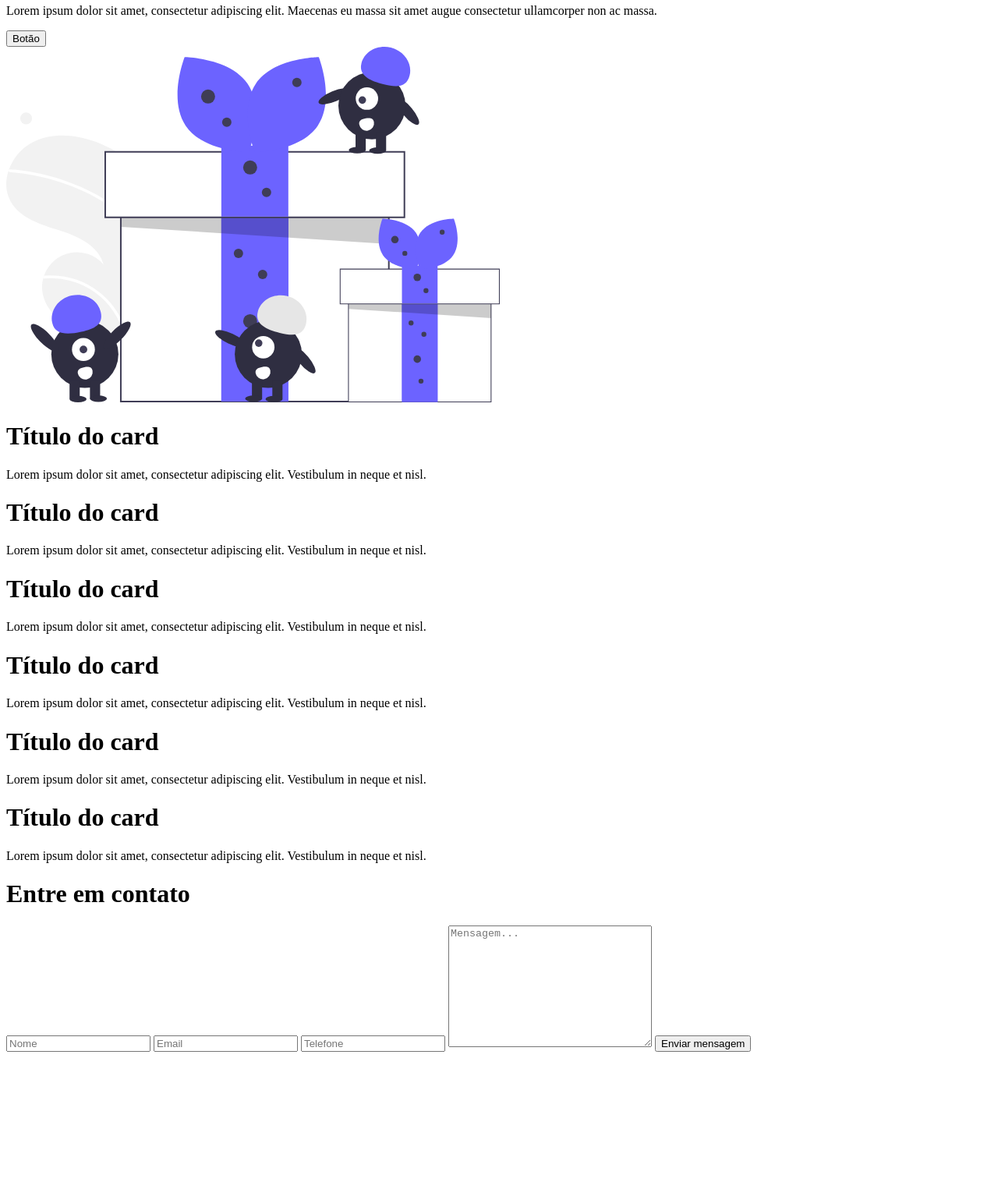
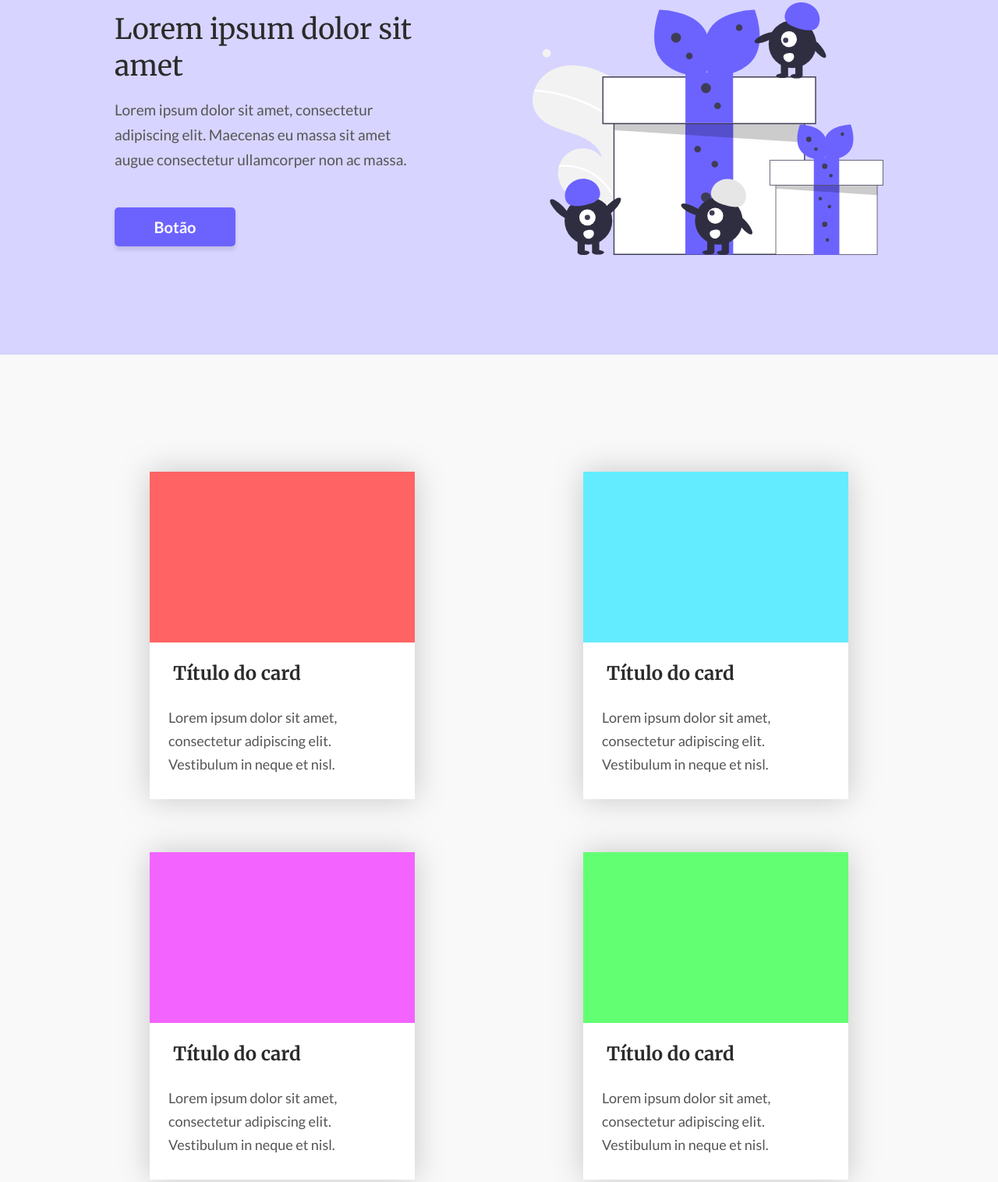
Before and after one commit to kinishii1/desafio3-codelandia, a plain HTML site: page index.html in a window 1280 px wide. Shown: the part 75-1591 px from the top of the page at 78% size. Before the commit the page ends 1432 px from the top, so only its background shows below. Drawn offline with Linux system fonts and the light colour scheme.

Commit message:
terminando projeto

```diff
--- a/index.html
+++ b/index.html
@@ -57,7 +57,7 @@
     <h1>Entre em contato</h1>
     <form >
       <input type="text" placeholder="Nome">
-      <input type="email" placeholder="Email">
+      <input type="email" placeholder="E-mail">
       <input type="text" placeholder="Telefone">
       <textarea placeholder="Mensagem..." cols="30" rows="10"></textarea>
       <button>Enviar mensagem</button>
--- a/style.css
+++ b/style.css
@@ -1,2 +1,214 @@
 /* font-family: 'Lato', sans-serif;
 font-family: 'Merriweather', serif; */
+
+* {
+  padding: 0;
+  margin: 0;
+  box-sizing: border-box;
+}
+
+body {
+  background-color: #F9F9F9;
+}
+
+header {
+  width: 100%;
+  height: 530px;
+  display: flex;
+  justify-content: space-evenly;
+  background-color: #D7D4FF;
+}
+
+header .header-left {
+  width: 389px;
+  display: flex;
+  flex-direction: column;
+  justify-content: center;
+  align-items: flex-start;
+}
+
+header .header-left h1 {
+  margin-top: -50px;
+  color: #2B2B2B;
+  font-family: 'Merriweather', serif;
+  font-size: 36px;
+  font-weight: 400;
+  line-height: 47px;
+  margin-bottom: 17.5px;
+}
+
+header .header-left p {
+  color: #555;
+  font-family: Lato;
+  font-size: 19px;
+  font-style: normal;
+  font-weight: 400;
+  line-height: 32px;
+  /* 168.421% */
+  margin-bottom: 45px;
+}
+
+header .header-left button {
+  width: 155px;
+  height: 50px;
+  border-radius: 5px;
+  background-color: #6C63FF;
+  box-shadow: 0px 5px 5px 0px rgba(23, 23, 23, 0.10);
+  border: none;
+  color: #FFF;
+  font-family: Lato;
+  font-size: 20px;
+  font-weight: 700;
+}
+
+.header-right {
+  display: flex;
+  align-items: center;
+  width: 450px;
+  padding-bottom: 50px;
+}
+
+.header-right img {
+  width: 100%;
+}
+
+main {
+  display: flex;
+  flex-wrap: wrap;
+}
+
+main {
+  width: 70%;
+  display: flex;
+  flex-wrap: wrap;
+  justify-content: space-between;
+  margin: 150px auto;
+  gap: 68px 30px;
+}
+
+.card {
+  width: 340px;
+  height: 420px;
+  display: flex;
+  flex-direction: column;
+  justify-content: center;
+  align-items: left;
+  background-color: #FFF;
+  filter: drop-shadow(0px 0px 20px rgba(0, 0, 0, 0.2));
+}
+
+.color {
+  width: 100%;
+  height: 220px;
+}
+
+/* Define as cores para as classes .color:nth-child(n) */
+main .card:nth-child(1) .color {
+  background-color: #FF6363;
+}
+
+main .card:nth-child(2) .color {
+  background-color: #63ECFF;
+}
+
+main .card:nth-child(3) .color {
+  background-color: #F363FF;
+}
+
+main .card:nth-child(4) .color {
+  background-color: #63FF73;
+}
+
+main .card:nth-child(5) .color {
+  background-color: #FFDD63;
+}
+
+main .card:nth-child(6) .color {
+  background-color: #6663FF;
+}
+
+.card h1 {
+  color: #2B2B2B;
+  font-family: Merriweather;
+  font-size: 24px;
+  font-weight: 700;
+  margin: 24px 0 26px 0;
+  padding-left: 30px;
+}
+
+.card p {
+  width: 80%;
+  color: #555;
+  font-family: Lato;
+  font-size: 18px;
+  font-weight: 400;
+  line-height: 30px;
+  /* 166.667% */
+  padding-bottom: 30px;
+  padding-left: 24px;
+}
+
+footer {
+  background-color: #D7D4FF;
+  display: flex;
+  flex-direction: column;
+  align-items: center;
+}
+
+footer h1 {
+  color: #2B2B2B;
+  font-family: Merriweather;
+  font-size: 32px;
+  font-weight: 400;
+  margin-top: 86px;
+  margin-bottom: 60px;
+}
+
+form {
+  display: flex;
+  flex-direction: column;
+  gap: 15px;
+  width: 470px;
+}
+
+form input {
+  padding: 15px;
+  border-radius: 6px;
+  background-color: #FFF;
+  border: none;
+  color: rgba(110, 114, 117, 0.74);
+  font-family: Lato;
+  font-size: 18px;
+  font-weight: 400;
+}
+
+textarea {
+  padding: 15px;
+  border-radius: 6px;
+  background-color: #FFF;
+  border: none;
+}
+
+textarea::placeholder {
+  color: rgba(110, 114, 117, 0.74);
+  font-family: Lato;
+  font-size: 18px;
+  font-style: normal;
+  font-weight: 400;
+  line-height: normal;
+}
+
+form button {
+  height: 50px;
+  padding: 15px;
+  border-radius: 5px;
+  background-color: #6C63FF;
+  box-shadow: 0px 5px 5px 0px rgba(23, 23, 23, 0.10);
+  color: #FFF;
+  font-family: Lato;
+  font-size: 20px;
+  font-weight: 700;
+  border: none;
+  margin-bottom: 80px;
+  margin-top: 30px;
+}
```
